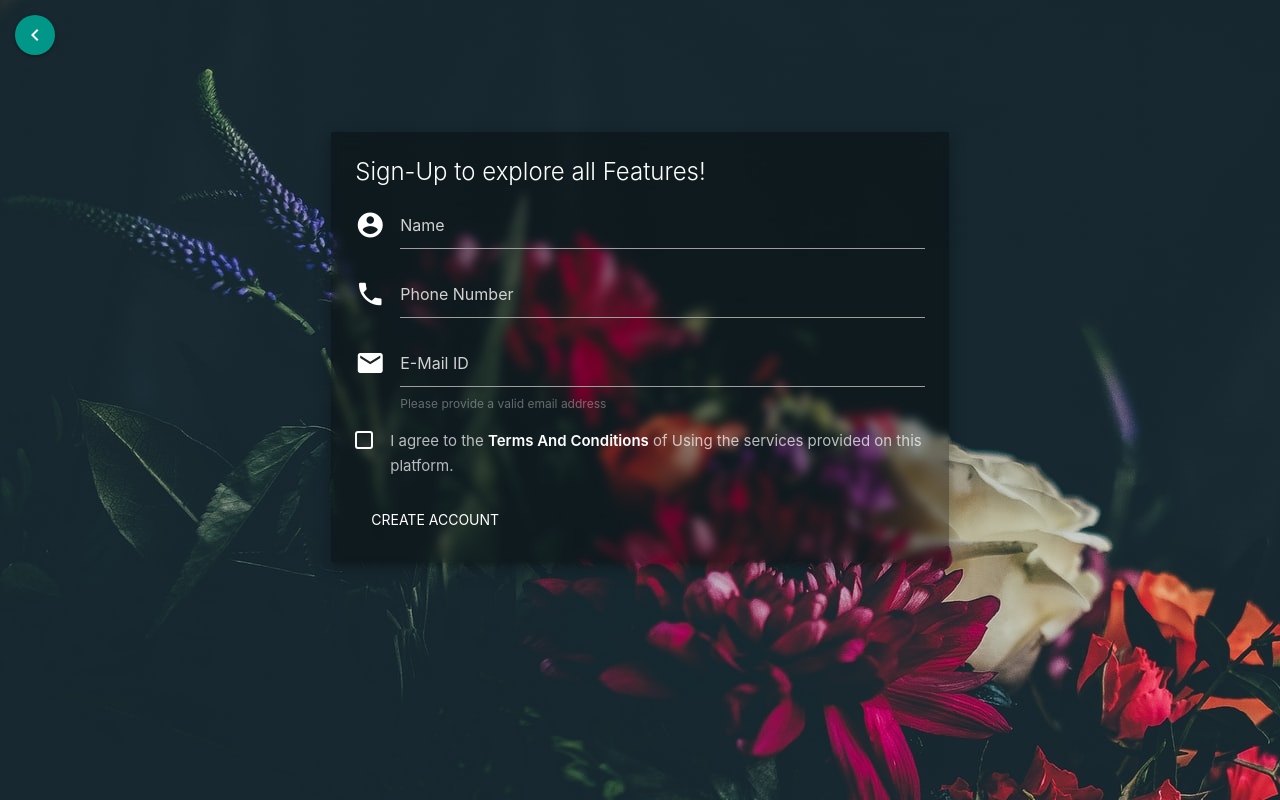
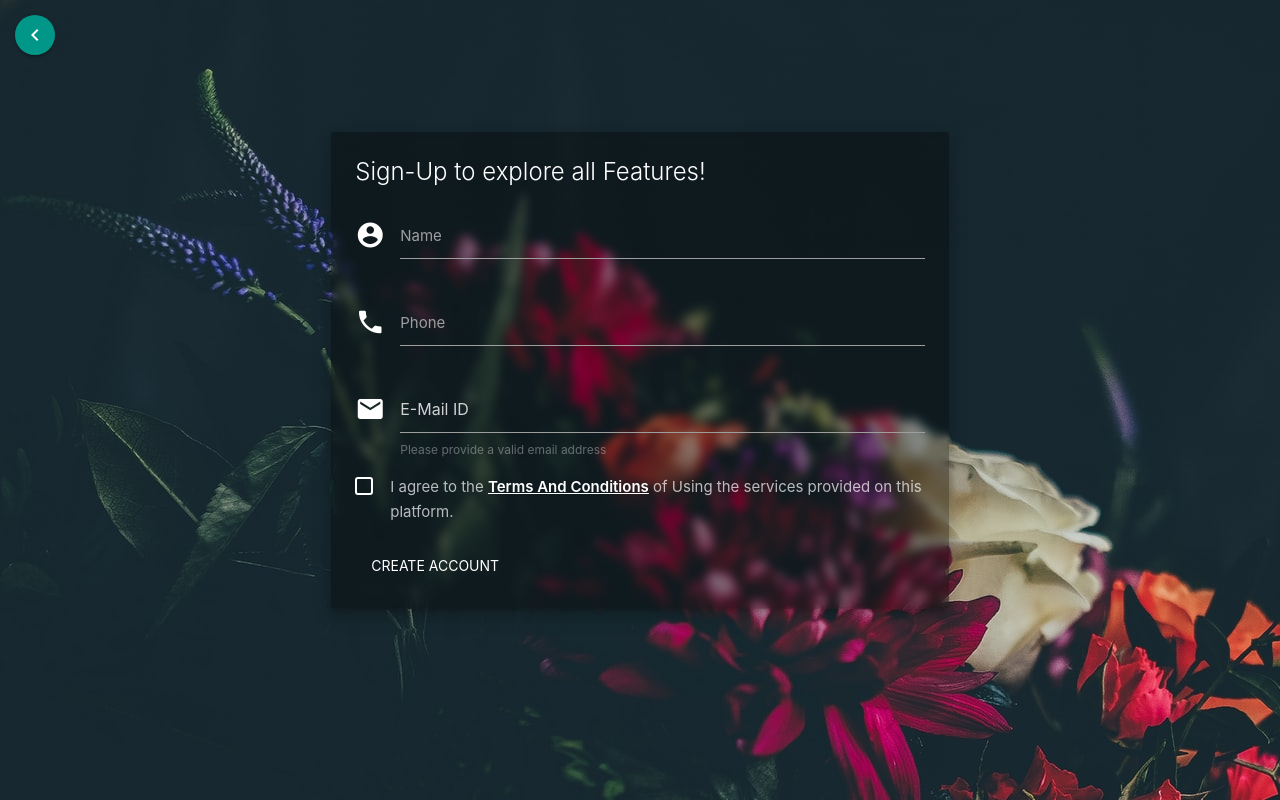
Before and after one commit to kreativision/kvpa-Flask, a Flask app: page /sign-up in a window 1280 px wide. Run offline with Flask 2, Linux system fonts and the light colour scheme.

Commit message:
added required scripts

```diff
--- a/static/css/built_styles.css
+++ b/static/css/built_styles.css
@@ -68,6 +68,9 @@ a.active {
   background-color: rgba(0, 0, 0, 0.35);
   backdrop-filter: blur(5px);
 }
+.signup-card form.form {
+  margin-top: 25px;
+}
 .signup-card input {
   color: white;
 }
@@ -93,12 +96,12 @@ a.active {
   color: white;
   font-weight: 600;
   text-transform: capitalize;
+  text-decoration: underline;
 }
 .signup-card .card-actions {
   margin-top: 25px;
 }
-.signup-card [type=checkbox] + span:not(.lever):before,
-.signup-card [type=checkbox]:not(.filled-in) + span:not(.lever):after {
+.signup-card [type=checkbox] + span:not(.lever):before {
   border: 2px solid #ffffff !important;
   border-radius: 3px;
 }
@@ -108,5 +111,22 @@ a.active {
   border-right: 2px solid #ffffff;
   border-bottom: 2px solid #ffffff;
 }
+.signup-card input:not([type]):focus:not([readonly]),
+.signup-card input[type=text]:not(.browser-default):focus:not([readonly]),
+.signup-card input[type=password]:not(.browser-default):focus:not([readonly]),
+.signup-card input[type=email]:not(.browser-default):focus:not([readonly]),
+.signup-card input[type=url]:not(.browser-default):focus:not([readonly]),
+.signup-card input[type=time]:not(.browser-default):focus:not([readonly]),
+.signup-card input[type=date]:not(.browser-default):focus:not([readonly]),
+.signup-card input[type=datetime]:not(.browser-default):focus:not([readonly]),
+.signup-card input[type=datetime-local]:not(.browser-default):focus:not([readonly]),
+.signup-card input[type=tel]:not(.browser-default):focus:not([readonly]),
+.signup-card input[type=number]:not(.browser-default):focus:not([readonly]),
+.signup-card input[type=search]:not(.browser-default):focus:not([readonly]),
+.signup-card textarea.materialize-textarea:focus:not([readonly]) {
+  border-bottom: 1px solid #ffffff;
+  -webkit-box-shadow: 0 1px 0 0 #ffffff;
+  box-shadow: 0 1px 0 0 #ffffff;
+}
 
 /*# sourceMappingURL=built_styles.css.map */
--- a/templates/sign-up.html
+++ b/templates/sign-up.html
@@ -24,23 +24,29 @@
             <div class="card z-depth-3 signup-card">
                 <div class="card-content white-text">
                     <span class="card-title">Sign-Up to explore all Features!</span>
-                    <form action="">
+                    <form action="" class="form">
                         <div class="input-field">
                             <i class="material-icons prefix">account_circle</i>
-                            <input id="first_name" type="text" class="validate" placeholder="Name" required>
+                            <input id="first_name" type="text" class="validate" required>
+                            <label for="first_name">Name</label>
+                            <span class="helper-text" data-error="Name is Required!"></span>
                         </div>
                         <div class="input-field">
                             <i class="material-icons prefix">phone</i>
-                            <input id="ph_no" type="text" class="validate" placeholder="Phone Number" maxlength="10" minlength="10" required>
+                            <input id="ph_no" type="text" class="validate" maxlength="10" minlength="10" required>
+                            <label for="ph_no">Phone</label>
+                            <span class="helper-text" data-error="Phone number is Required!"></span>
                         </div>
                         <div class="input-field">
                             <i class="material-icons prefix">mail</i>
                             <input id="email" type="email" class="validate" placeholder="E-Mail ID" required>
-                            <span class="helper-text" data-error="This is not a valid email ID" data-success="right">Please provide a valid email address</span>
+                            <span class="helper-text" data-error="This is not a valid email ID"
+                                data-success="right">Please provide a valid email address</span>
                         </div>
                         <label class="agreement">
                             <input type="checkbox" class="white" name="tnc" id="tnc" required>
-                            <span>I agree to the <a href="#" target="_blank">Terms and Conditions</a> of Using the services provided on this platform.</span>
+                            <span>I agree to the <a href="#" target="_blank">Terms and Conditions</a> of Using the
+                                services provided on this platform.</span>
                         </label>
                         <div class="card-actions">
                             <button type="submit" class="btn-flat white-text create-btn">Create Account</button>
@@ -50,6 +56,9 @@
             </div>
         </div>
     </div>
+
+    <!-- <script src="https://cdnjs.cloudflare.com/ajax/libs/jquery/3.1.1/jquery.min.js"></script> -->
+    <script src="../static/materialize/js/materialize.min.js"></script>
 </body>
 
 </html>
```
Also changed, not shown: static/css/styles.scss (+25 -2 lines), 1 other file.
